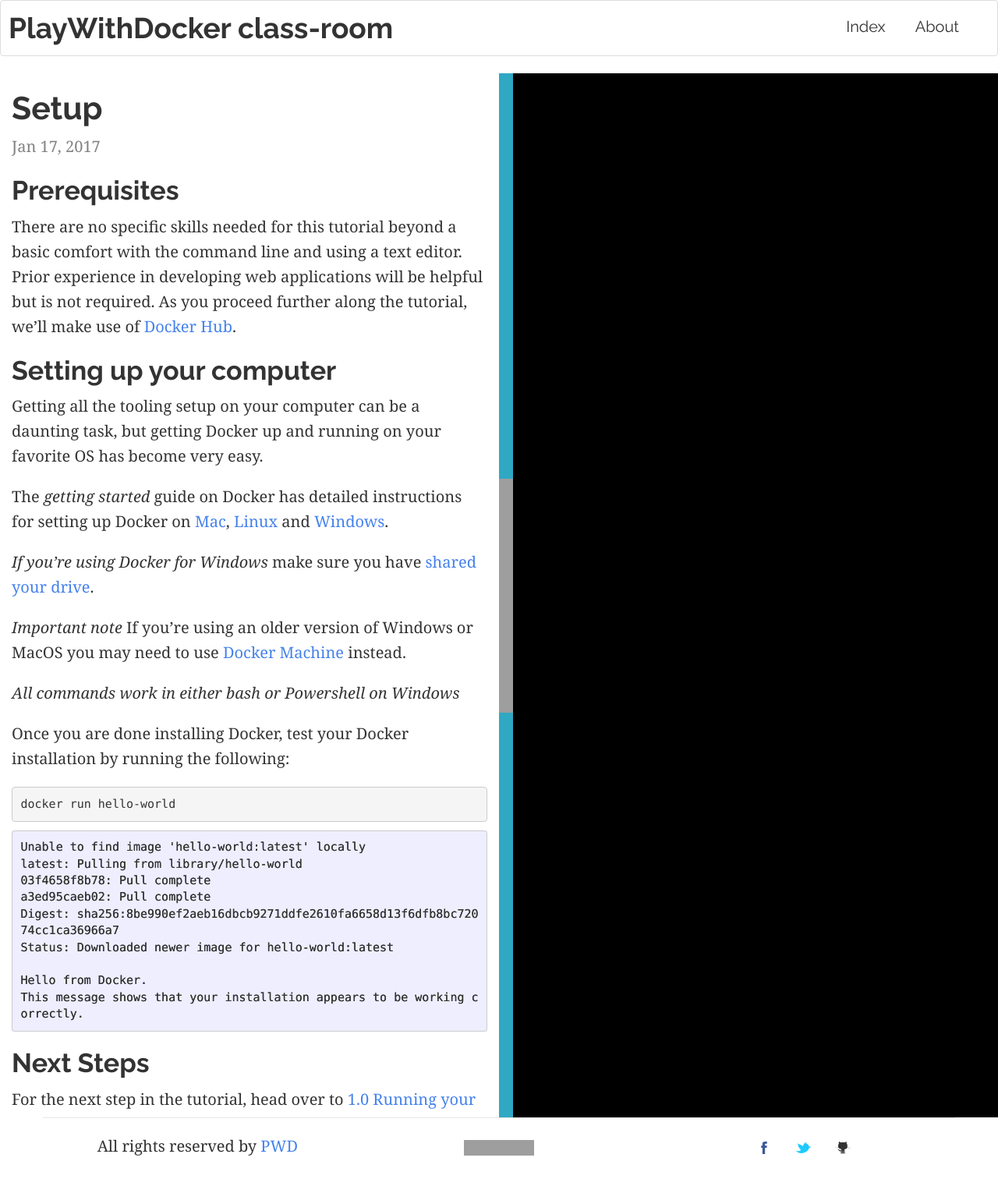
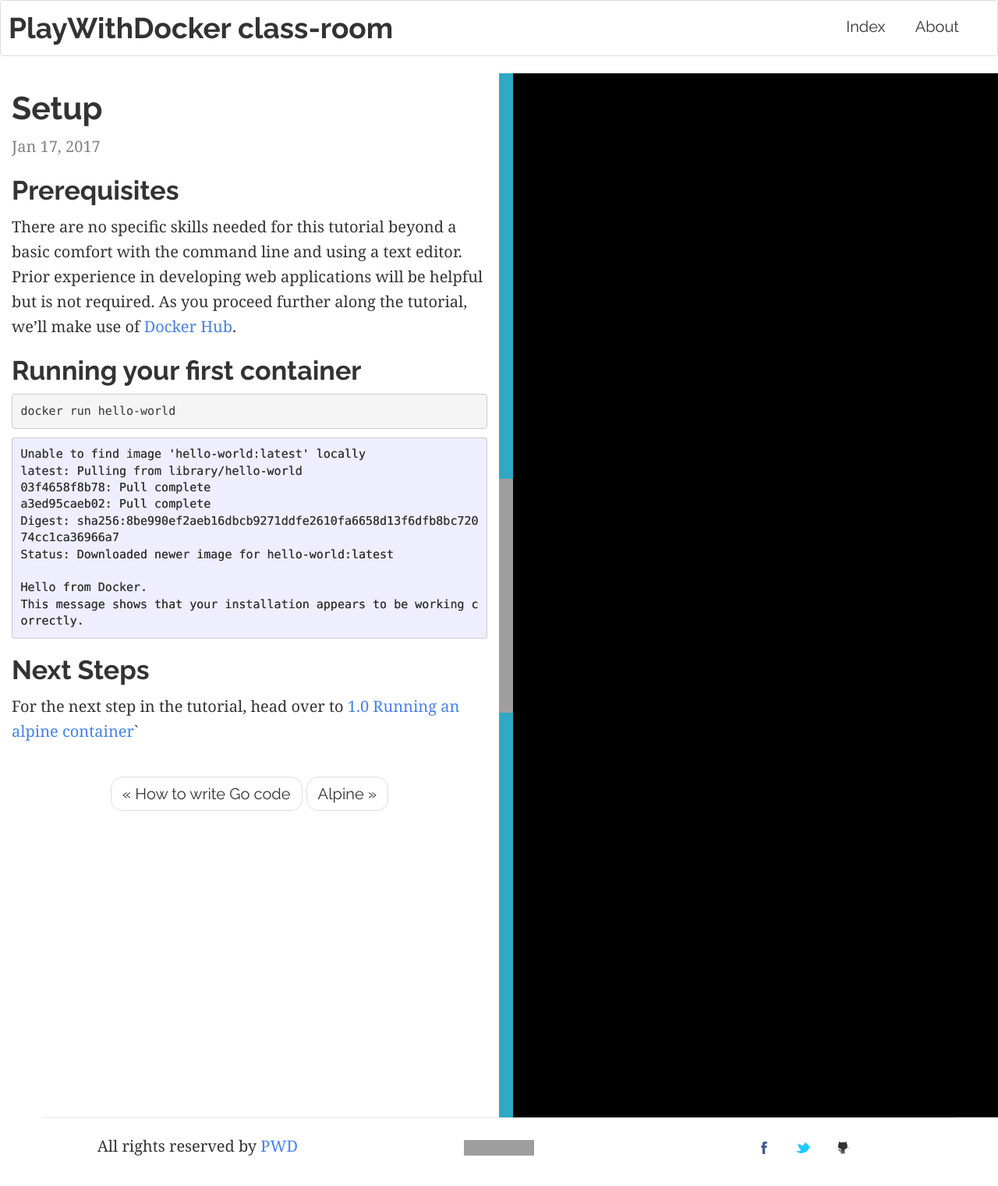
Before and after one commit to play-with-docker/play-with-docker.github.io, a Jekyll site: the page built from _posts/2017-01-17-setup.markdown, in a window 1280 px wide. Shown: the top 1521 px of the page at 78% size. Built offline with Jekyll 4.4.1, drawn with Linux system fonts in a browser that asks for light colours; nearby versions of some CDN libraries; grey boxes are pictures that could not be loaded.

Commit message:
Remove installation procedure. Fix link towards alpine.

````diff
--- a/_posts/2017-01-17-setup.markdown
+++ b/_posts/2017-01-17-setup.markdown
@@ -8,18 +8,7 @@
 ## Prerequisites
 There are no specific skills needed for this tutorial beyond a basic comfort with the command line and using a text editor. Prior experience in developing web applications will be helpful but is not required. As you proceed further along the tutorial, we'll make use of [Docker Hub](https://hub.docker.com/).
 
-## Setting up your computer
-Getting all the tooling setup on your computer can be a daunting task, but getting Docker up and running on your favorite OS has become very easy.
-
-The *getting started* guide on Docker has detailed instructions for setting up Docker on [Mac](https://docs.docker.com/docker-for-mac/), [Linux](https://docs.docker.com/engine/installation/linux/) and [Windows](https://docs.docker.com/docker-for-windows/).
-
-*If you're using Docker for Windows* make sure you have [shared your drive](https://docs.docker.com/docker-for-windows/#/shared-drives).
-
-*Important note* If you're using an older version of Windows or MacOS you may need to use [Docker Machine](https://docs.docker.com/machine/overview/) instead.
-
-*All commands work in either bash or Powershell on Windows*
-
-Once you are done installing Docker, test your Docker installation by running the following:
+## Running your first container
 
 ```.term
 docker run hello-world
@@ -35,5 +24,6 @@
 Hello from Docker.
 This message shows that your installation appears to be working correctly.
 ```
+
 ## Next Steps
-For the next step in the tutorial, head over to [1.0 Running your first container](alpine.md)`
+For the next step in the tutorial, head over to [1.0 Running an alpine container](../alpine)`
````
